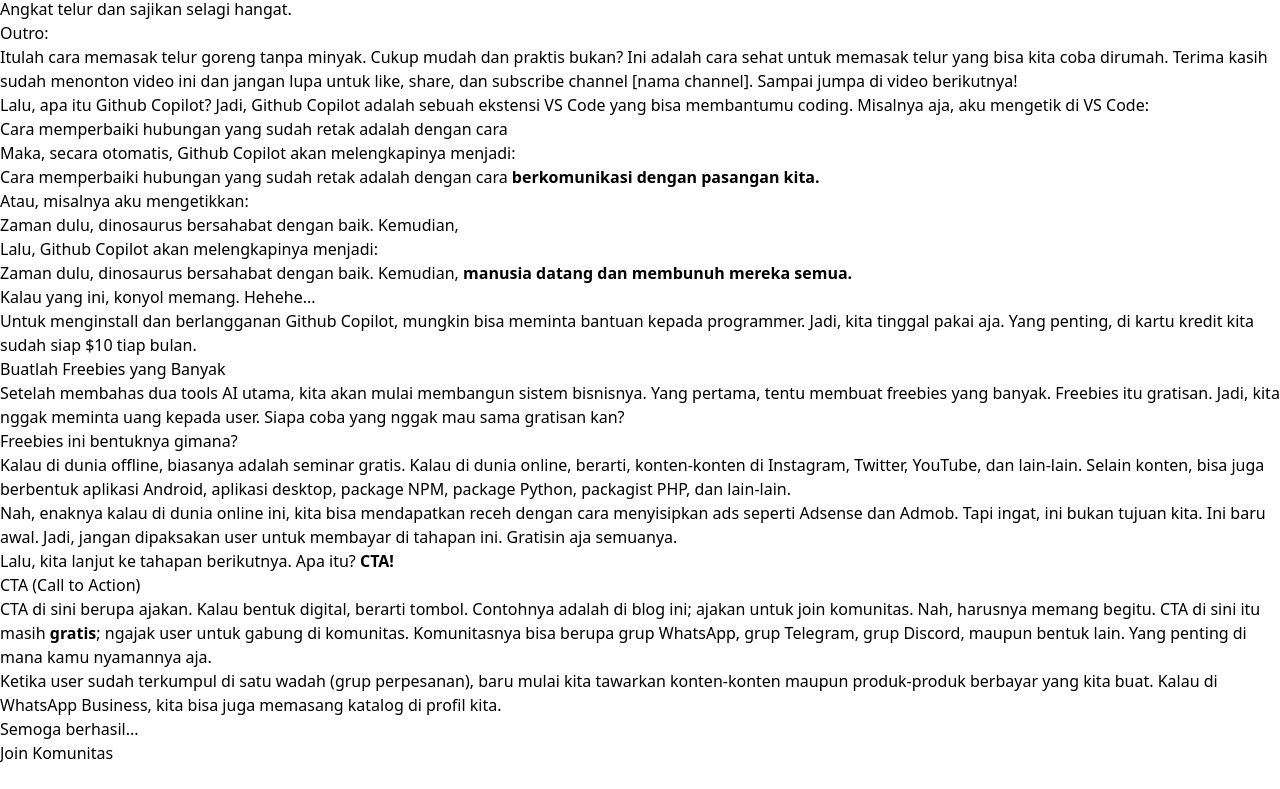
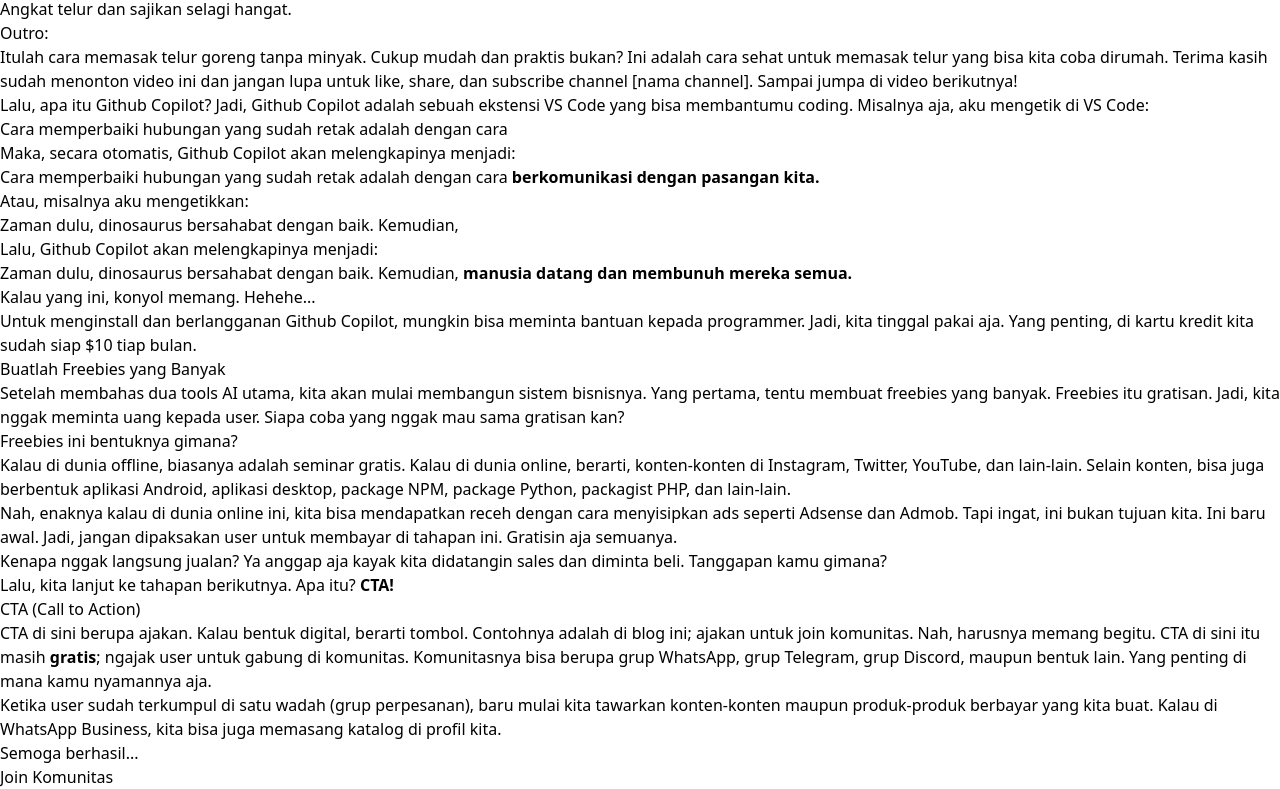
Before and after one commit to mzaini30/zenzenzen, an Astro site: page /post/cepat-kaya-dari-online in a window 1280 px wide. Shown: the part 1374-2163 px from the top of the page. Before the commit the page ends 2139 px from the top, so only its background shows below. Built offline with nearby package versions, Linux system fonts and the light colour scheme; Astro itself is replaced by a stand-in of ours; a script that the page names is missing.

Commit message:
edit dikit

```diff
--- a/src/pages/post/cepat-kaya-dari-online.mdx
+++ b/src/pages/post/cepat-kaya-dari-online.mdx
@@ -101,6 +101,8 @@
 
 Nah, enaknya kalau di dunia online ini, kita bisa mendapatkan receh dengan cara menyisipkan ads seperti Adsense dan Admob. Tapi ingat, ini bukan tujuan kita. Ini baru awal. Jadi, jangan dipaksakan user untuk membayar di tahapan ini. Gratisin aja semuanya.
 
+Kenapa nggak langsung jualan? Ya anggap aja kayak kita didatangin sales dan diminta beli. Tanggapan kamu gimana?
+
 Lalu, kita lanjut ke tahapan berikutnya. Apa itu? **CTA!**
 
 ## CTA (Call to Action)
```
